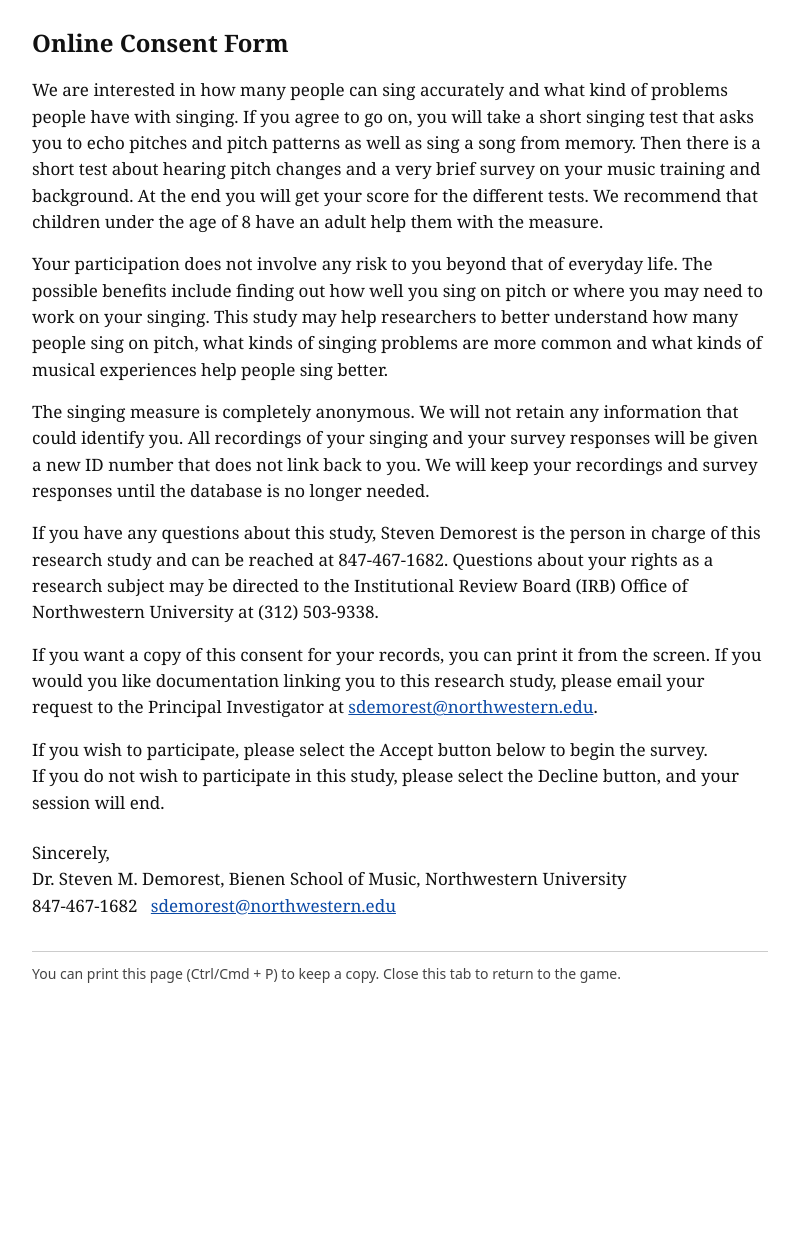
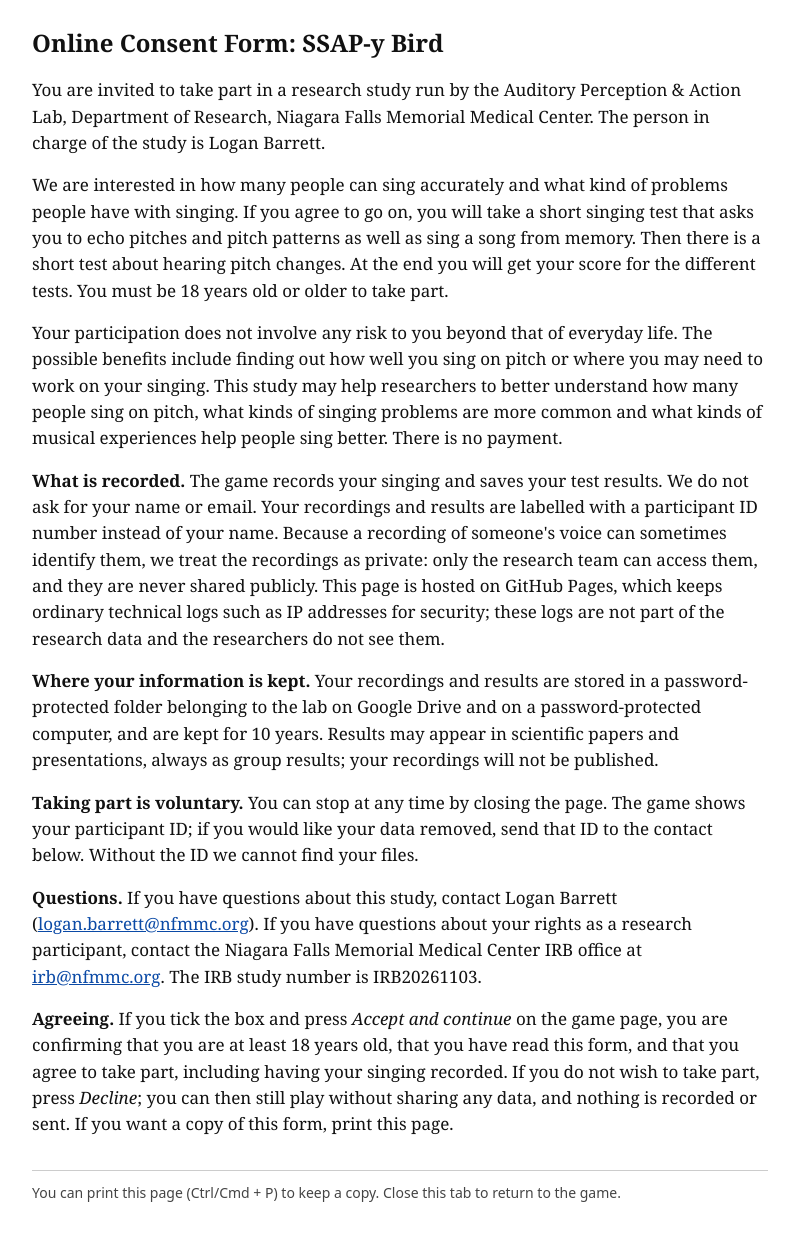
Before and after one commit to loganbarrett/ssap-y-bird, a plain HTML site: page consent.html in a window 1280 px wide. Shown: the whole page, without its empty margins (240-1039 px from the left). Before the commit the page ends 1047 px from the top, so only its background shows below. Drawn offline with Linux system fonts and the light colour scheme.

Commit message:
Deploy SSAP-y Bird from PRISM Studio (5fe0d4e91437663b)

```diff
--- a/config.js
+++ b/config.js
@@ -24,7 +24,7 @@ window.SSAP_CONFIG = {
   leaderboard: { enabled: true },
 
   consentFile: 'consent.html',     // the page the participant opens from the consent checkbox
-  consentVersion: 'SSAP-Online-Consent-2015-04-27',   // written into every data file; confirm this label, change it whenever the text changes
+  consentVersion: 'SSAP-Consent-IRB20261103-2026-11-26',   // written into every data file; confirm this label, change it whenever the text changes
   requireParticipantId: true,
 
   // Participant IDs look like SSAP-y_Bird_P001, numbered in the order people take part.
--- a/consent.html
+++ b/consent.html
@@ -15,28 +15,43 @@
 </style>
 </head>
 <body>
-<!-- Consent text supplied by the lab (file: SSAP_Consent.doc, "Online Consent Template").
-     Reproduced as written. Do not edit the wording here without IRB approval. -->
-<h1>Online Consent Form</h1>
+<!-- Consent wording for the NFMMC study IRB20261103 (updated 26 Nov 2026 from the 2015 SSAP online consent).
+     Keep consentVersion in config.js in step with this text. Do not edit the wording without IRB approval. -->
+<h1>Online Consent Form: SSAP-y Bird</h1>
 
-<p>We are interested in how many people can sing accurately and what kind of problems people have with singing. If you agree to go on, you will take a short singing test that asks you to echo pitches and pitch patterns as well as sing a song from memory. Then there is a short test about hearing pitch changes and a very brief survey on your music training and background. At the end you will get your score for the different tests. We recommend that children under the age of 8 have an adult help them with the measure.</p>
+<p>You are invited to take part in a research study run by the Auditory Perception &amp; Action Lab, Department of Research,
+Niagara Falls Memorial Medical Center. The person in charge of the study is Logan Barrett.</p>
 
-<p>Your participation does not involve any risk to you beyond that of everyday life. The possible benefits include finding out how well you sing on pitch or where you may need to work on your singing. This study may help researchers to better understand how many people sing on pitch, what kinds of singing problems are more common and what kinds of musical experiences help people sing better.</p>
+<p>We are interested in how many people can sing accurately and what kind of problems people have with singing. If you agree to go on,
+you will take a short singing test that asks you to echo pitches and pitch patterns as well as sing a song from memory. Then there is a
+short test about hearing pitch changes. At the end you will get your score for the different tests. You must be 18 years old or older to take part.</p>
 
-<p>The singing measure is completely anonymous. We will not retain any information that could identify you. All recordings of your singing and your survey responses will be given a new ID number that does not link back to you. We will keep your recordings and survey responses until the database is no longer needed.</p>
+<p>Your participation does not involve any risk to you beyond that of everyday life. The possible benefits include finding out how well
+you sing on pitch or where you may need to work on your singing. This study may help researchers to better understand how many people
+sing on pitch, what kinds of singing problems are more common and what kinds of musical experiences help people sing better. There is no payment.</p>
 
-<p>If you have any questions about this study, Steven Demorest is the person in charge of this research study and can be reached at 847-467-1682. Questions about your rights as a research subject may be directed to the Institutional Review Board (IRB) Office of Northwestern University at (312) 503-9338.</p>
+<p><b>What is recorded.</b> The game records your singing and saves your test results. We do not ask for your name or email. Your recordings
+and results are labelled with a participant ID number instead of your name. Because a recording of someone's voice can sometimes identify
+them, we treat the recordings as private: only the research team can access them, and they are never shared publicly. This page is hosted on
+GitHub Pages, which keeps ordinary technical logs such as IP addresses for security; these logs are not part of the research data and the
+researchers do not see them.</p>
 
-<p>If you want a copy of this consent for your records, you can print it from the screen. If you would you like documentation linking you to this research study, please email your request to the Principal Investigator at <a href="mailto:sdemorest@northwestern.edu">sdemorest@northwestern.edu</a>.</p>
+<p><b>Where your information is kept.</b> Your recordings and results are stored in a password-protected folder belonging to the lab on
+Google Drive and on a password-protected computer, and are kept for 10 years. Results may appear in scientific papers and presentations,
+always as group results; your recordings will not be published.</p>
 
-<p>If you wish to participate, please select the Accept button below to begin the survey.<br>
-If you do not wish to participate in this study, please select the Decline button, and your session will end.</p>
+<p><b>Taking part is voluntary.</b> You can stop at any time by closing the page. The game shows your participant ID; if you would like your data
+removed, send that ID to the contact below. Without the ID we cannot find your files.</p>
 
-<div class="sig">
-<p>Sincerely,<br>
-Dr. Steven M. Demorest, Bienen School of Music, Northwestern University<br>
-847-467-1682 &nbsp; <a href="mailto:sdemorest@northwestern.edu">sdemorest@northwestern.edu</a></p>
-</div>
+<p><b>Questions.</b> If you have questions about this study, contact Logan Barrett
+(<a href="mailto:logan.barrett@nfmmc.org">logan.barrett@nfmmc.org</a>). If you have questions about your rights as a research participant,
+contact the Niagara Falls Memorial Medical Center IRB office at <a href="mailto:irb@nfmmc.org">irb@nfmmc.org</a>.
+The IRB study number is IRB20261103.</p>
+
+<p><b>Agreeing.</b> If you tick the box and press <i>Accept and continue</i> on the game page, you are confirming that you are at least
+18 years old, that you have read this form, and that you agree to take part, including having your singing recorded. If you do not wish
+to take part, press <i>Decline</i>; you can then still play without sharing any data, and nothing is recorded or sent.
+If you want a copy of this form, print this page.</p>
 
 <p class="noprint">You can print this page (Ctrl/Cmd + P) to keep a copy. Close this tab to return to the game.</p>
 </body>
--- a/js/app.js
+++ b/js/app.js
@@ -973,7 +973,7 @@
       <p class="strong">This is a research study. Please read the
         <a href="${esc(DS.cfg.consentFile)}" target="_blank" rel="noopener">online consent form (opens in a new tab)</a>.</p>
       <label class="opt"><input type="checkbox" id="agree" name="agree">
-        <span>I have read the consent form and I agree to take part, including having my singing recorded.</span></label>
+        <span>I am 18 or older, I have read the consent form, and I agree to take part, including having my singing recorded.</span></label>
       ${manual ? `<h3>Participant number</h3>
         <p>Enter the number the researcher gave you. Your ID will be ${esc(DS.cfg.participantPrefix)}…</p>
         <input id="pnum" name="pnum" type="text" inputmode="numeric" autocomplete="off" maxlength="5" placeholder="e.g. 12"
```
Also changed, not shown: index.html (+13 -13 lines).
